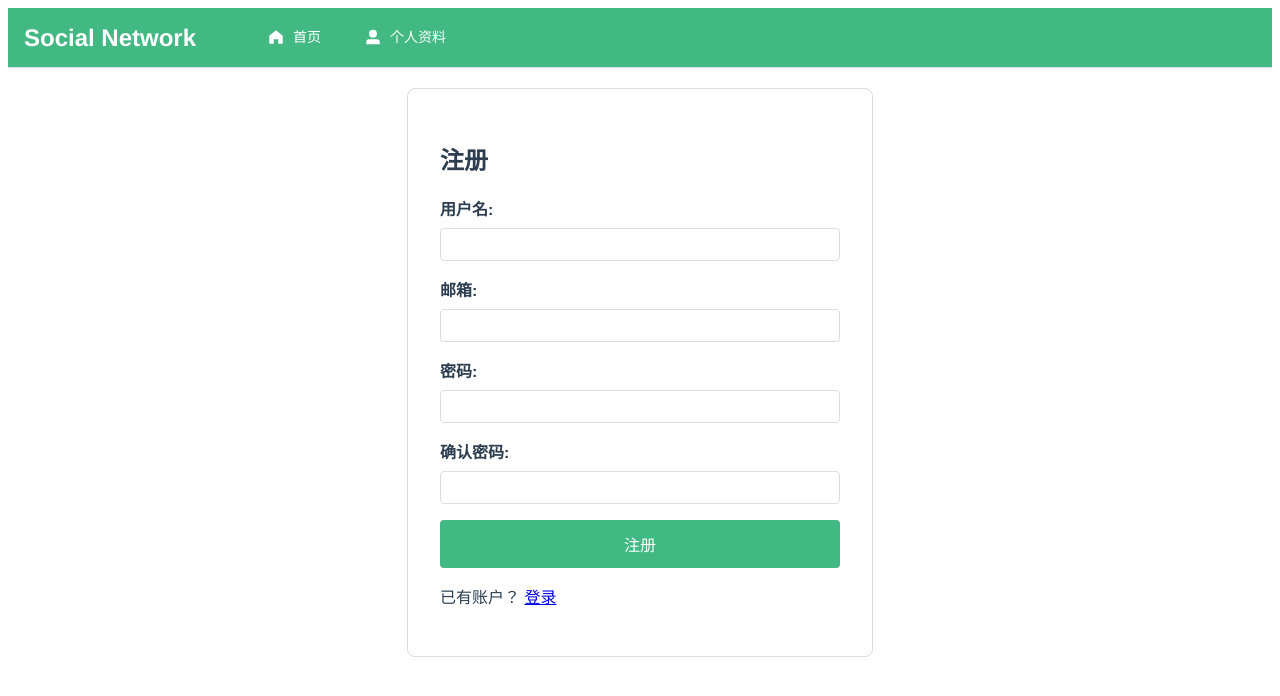
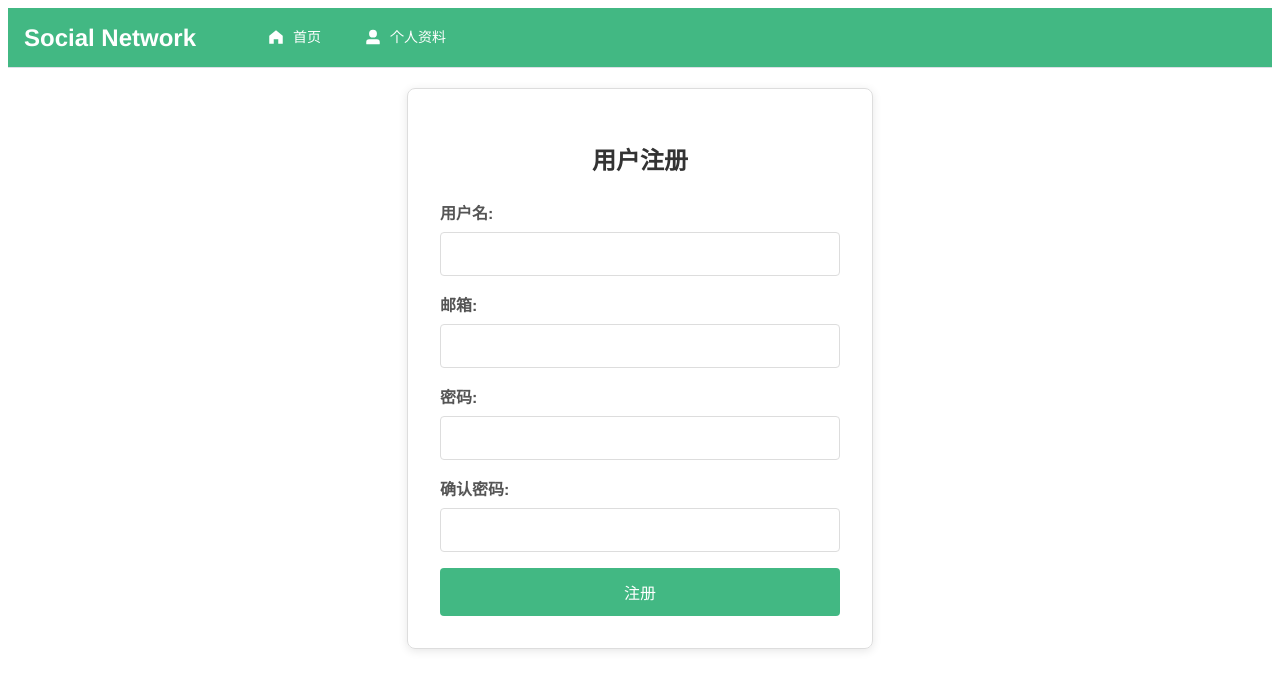
Before and after one commit to hhhxwhhh/fe_and_be, a Vue app in the folder frontend/my-vue-app/: page /register in a window 1280 px wide. Shown: the top 696 px of the page. Built offline with nearby package versions, Linux system fonts and the light colour scheme.

Commit message:
完成注册逻辑的修改

```diff
--- a/frontend/my-vue-app/src/views/RegisterView.vue
+++ b/frontend/my-vue-app/src/views/RegisterView.vue
@@ -33,14 +33,32 @@ const register = async () => {
       password: form.value.password
     })
 
-    const { token, user } = response.data
+    const { access, user } = response.data
 
-    localStorage.setItem('token', token)
+    localStorage.setItem('token', access)
     store.setUser(user)
 
     router.push('/')
   } catch (err) {
-    error.value = err.response?.data?.detail || '注册失败'
+    // 显示详细的错误信息
+    if (err.response?.data) {
+      const errorData = err.response.data;
+      if (typeof errorData === 'object') {
+        const errorMessages = [];
+        for (const [field, messages] of Object.entries(errorData)) {
+          if (Array.isArray(messages)) {
+            errorMessages.push(`${field}: ${messages.join(', ')}`);
+          } else {
+            errorMessages.push(`${field}: ${messages}`);
+          }
+        }
+        error.value = errorMessages.join('; ');
+      } else {
+        error.value = errorData;
+      }
+    } else {
+      error.value = err.response?.data?.detail || '注册失败'
+    }
   } finally {
     loading.value = false
   }
@@ -49,8 +67,13 @@ const register = async () => {
 
 <template>
   <div class="register">
-    <div class="container">
-      <h2>注册</h2>
+    <div class="register-form">
+      <h2>用户注册</h2>
+
+      <div v-if="error" class="error-message">
+        {{ error }}
+      </div>
+
       <form @submit.prevent="register">
         <div class="form-group">
           <label for="username">用户名:</label>
@@ -92,22 +115,14 @@ const register = async () => {
           />
         </div>
 
-        <div v-if="error" class="error">
-          {{ error }}
-        </div>
-
         <button
           type="submit"
           :disabled="loading"
-          class="btn btn-primary"
+          class="submit-btn"
         >
           {{ loading ? '注册中...' : '注册' }}
         </button>
       </form>
-
-      <p>
-        已有账户？ <router-link to="/login">登录</router-link>
-      </p>
     </div>
   </div>
 </template>
@@ -120,54 +135,74 @@ const register = async () => {
   min-height: 70vh;
 }
 
-.container {
+.register-form {
   width: 100%;
   max-width: 400px;
   padding: 2rem;
   border: 1px solid #ddd;
   border-radius: 8px;
+  box-shadow: 0 2px 10px rgba(0, 0, 0, 0.1);
+}
+
+.register-form h2 {
+  text-align: center;
+  margin-bottom: 1.5rem;
+  color: #333;
 }
 
 .form-group {
   margin-bottom: 1rem;
 }
 
-label {
+.form-group label {
   display: block;
   margin-bottom: 0.5rem;
   font-weight: bold;
+  color: #555;
 }
 
-input {
+.form-group input {
   width: 100%;
-  padding: 0.5rem;
+  padding: 0.75rem;
   border: 1px solid #ddd;
   border-radius: 4px;
+  font-size: 1rem;
   box-sizing: border-box;
 }
 
-.btn {
+.form-group input:focus {
+  outline: none;
+  border-color: #42b883;
+  box-shadow: 0 0 0 2px rgba(66, 184, 131, 0.2);
+}
+
+.submit-btn {
   width: 100%;
   padding: 0.75rem;
+  background-color: #42b883;
+  color: white;
   border: none;
   border-radius: 4px;
+  font-size: 1rem;
   cursor: pointer;
-  font-size: 1rem;
+  transition: background-color 0.3s;
 }
 
-.btn-primary {
-  background-color: #42b883;
-  color: white;
+.submit-btn:hover:not(:disabled) {
+  background-color: #359c6d;
 }
 
-.btn:disabled {
-  background-color: #aaa;
+.submit-btn:disabled {
+  background-color: #cccccc;
   cursor: not-allowed;
 }
 
-.error {
-  color: red;
+.error-message {
+  padding: 1rem;
   margin-bottom: 1rem;
-  text-align: center;
+  background-color: #ffecec;
+  color: #d8000c;
+  border: 1px solid #ffd2d2;
+  border-radius: 4px;
 }
 </style>
```
Also changed, not shown: 2 other files (tests, documents, lock files or other folders).
